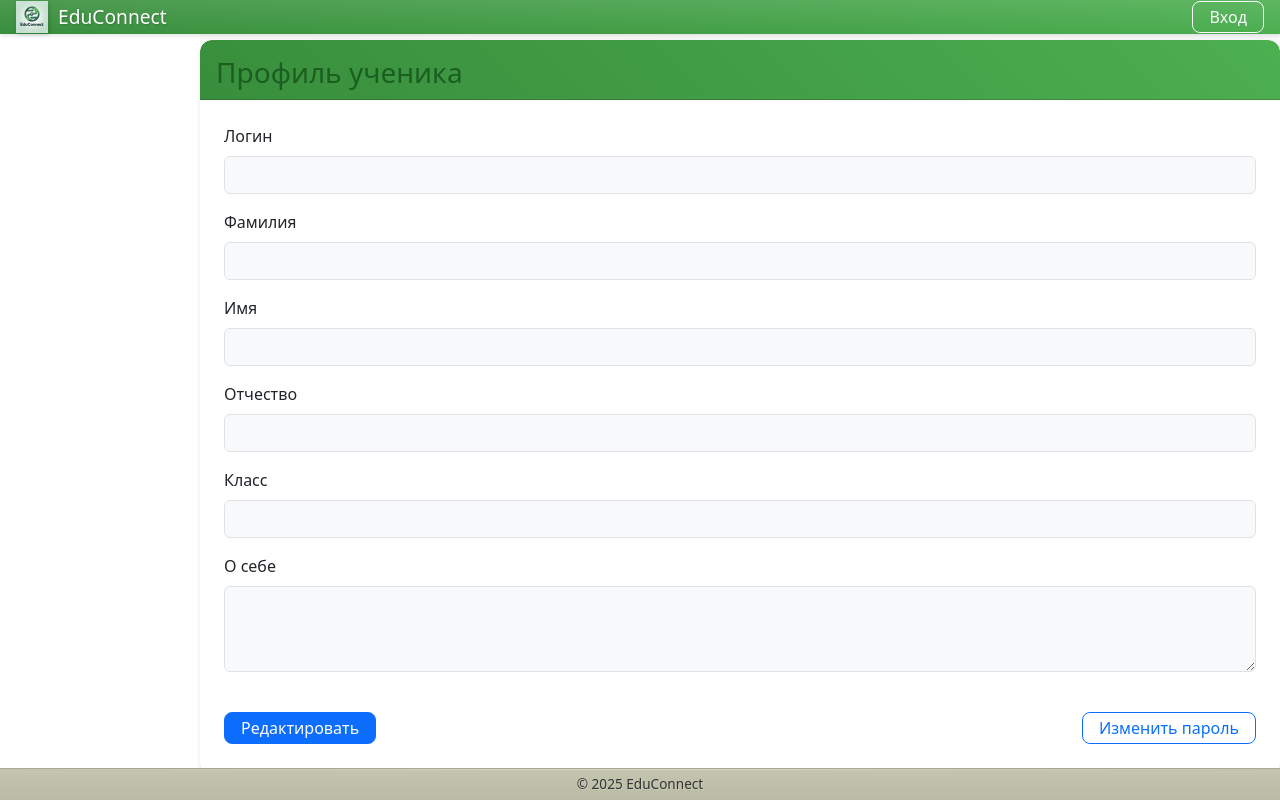
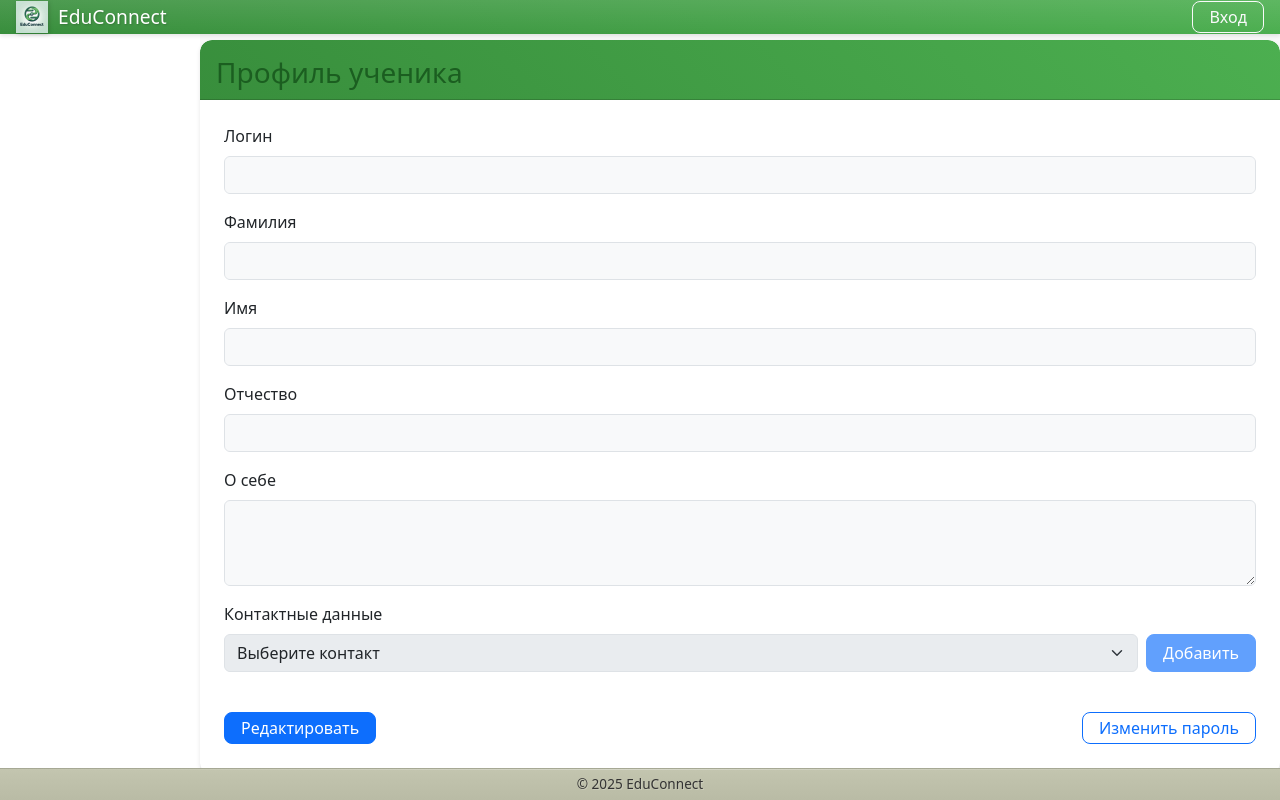
Before and after one commit to Alex-L-K-free/EduConnect, a React (Create React App) app in the folder educonnect/frontend/: page /student/profile in a window 1280 px wide. Built offline with nearby package versions, Linux system fonts and the light colour scheme.

Commit message:
учет запись ученика (профиль + контакты)

```diff
--- a/educonnect/frontend/src/components/forms/students/StudentsProfile.js
+++ b/educonnect/frontend/src/components/forms/students/StudentsProfile.js
@@ -2,6 +2,19 @@ import React, { useState, useEffect, useCallback } from 'react';
 import { Form, Button, Card, Modal } from 'react-bootstrap';
 import { useUser } from '../../../UserContext';
 import './StudentsProfile.css';
+
+const contactOptions = [
+  { label: 'Телефон', value: 'phone' },
+  { label: 'Email', value: 'email' },
+  { label: 'Telegram', value: 'telegram' },
+  { label: 'Viber', value: 'viber' },
+  { label: 'WhatsApp', value: 'whatsapp' },
+  { label: 'Skype', value: 'skype' },
+  { label: 'Instagram', value: 'instagram' },
+  { label: 'VK', value: 'vk' },
+  { label: 'Facebook', value: 'facebook' },
+  { label: 'Twitter', value: 'twitter' }
+];
 
 const StudentsProfile = () => {
   const { user } = useUser();
@@ -10,9 +23,13 @@ const StudentsProfile = () => {
     first_name: '',
     last_name: '',
     middle_name: '',
-    grade: '',
     about: '',
-    contacts: {}
+    contacts: {
+      email: '',
+      phone: '',
+      telegram: '',
+      vk: ''
+    }
   });
   const [isEditing, setIsEditing] = useState(false);
   const [showPasswordModal, setShowPasswordModal] = useState(false);
@@ -20,6 +37,8 @@ const StudentsProfile = () => {
   const [error, setError] = useState('');
   const [success, setSuccess] = useState('');
   const [editedProfile, setEditedProfile] = useState({});
+  const [editedContacts, setEditedContacts] = useState({});
+  const [selectedContactType, setSelectedContactType] = useState('');
 
   const fetchProfile = useCallback(async () => {
     try {
@@ -37,6 +56,7 @@ const StudentsProfile = () => {
       const data = await response.json();
       setProfile(data);
       setEditedProfile(data);
+      setEditedContacts(data.contacts || {});
     } catch (error) {
       console.error('Error fetching profile:', error);
       setError('Ошибка при загрузке профиля');
@@ -59,7 +79,7 @@ const StudentsProfile = () => {
       last_name: editedProfile.last_name,
       middle_name: editedProfile.middle_name,
       about: editedProfile.about || '',
-      contacts: editedProfile.contacts || {}
+      contacts: editedContacts
     };
 
     try {
@@ -88,11 +108,36 @@ const StudentsProfile = () => {
 
   const handleChange = (e) => {
     const { name, value } = e.target;
-    setEditedProfile(prev => ({
+    if (name.startsWith('contact_')) {
+      const contactField = name.replace('contact_', '');
+      setEditedProfile(prev => ({
+        ...prev,
+        contacts: {
+          ...prev.contacts,
+          [contactField]: value
+        }
+      }));
+    } else {
+      setEditedProfile(prev => ({
+        ...prev,
+        [name]: value
+      }));
+    }
+    setSuccess('');
+  };
+
+  const handleContactChange = (type, value) => {
+    setEditedContacts(prev => ({
       ...prev,
-      [name]: value
+      [type]: value
     }));
-    setSuccess('');
+  };
+
+  const handleAddContact = () => {
+    if (selectedContactType && !editedContacts[selectedContactType]) {
+      setEditedContacts(prev => ({ ...prev, [selectedContactType]: '' }));
+    }
+    setSelectedContactType('');
   };
 
   const handlePasswordChange = async (e) => {
@@ -182,16 +227,6 @@ const StudentsProfile = () => {
             </Form.Group>
 
             <Form.Group className="mb-3">
-              <Form.Label>Класс</Form.Label>
-              <Form.Control
-                type="text"
-                name="grade"
-                value={profile.grade}
-                disabled
-              />
-            </Form.Group>
-
-            <Form.Group className="mb-3">
               <Form.Label>О себе</Form.Label>
               <Form.Control
                 as="textarea"
@@ -201,6 +236,38 @@ const StudentsProfile = () => {
                 onChange={handleChange}
                 disabled={!isEditing}
               />
+            </Form.Group>
+
+            <Form.Group className="mb-3">
+              <Form.Label>Контактные данные</Form.Label>
+              <div className="d-flex gap-2">
+                <Form.Select
+                  value={selectedContactType}
+                  onChange={(e) => setSelectedContactType(e.target.value)}
+                  disabled={!isEditing}
+                >
+                  <option value="">Выберите контакт</option>
+                  {contactOptions.map(option => (
+                    <option key={option.value} value={option.value}>{option.label}</option>
+                  ))}
+                </Form.Select>
+                <Button onClick={handleAddContact} disabled={!isEditing || !selectedContactType}>
+                  Добавить
+                </Button>
+              </div>
+              {Object.entries(editedContacts).map(([type, value]) => (
+                <div key={type} className="d-flex gap-2 mt-2">
+                  <Form.Label className="me-2">
+                    {contactOptions.find(opt => opt.value === type)?.label}:
+                  </Form.Label>
+                  <Form.Control
+                    type="text"
+                    value={value}
+                    onChange={(e) => handleContactChange(type, e.target.value)}
+                    disabled={!isEditing}
+                  />
+                </div>
+              ))}
             </Form.Group>
 
             <div className="d-flex justify-content-between mt-4">
```
Also changed, not shown: 1 other file (tests, documents, lock files or other folders).
